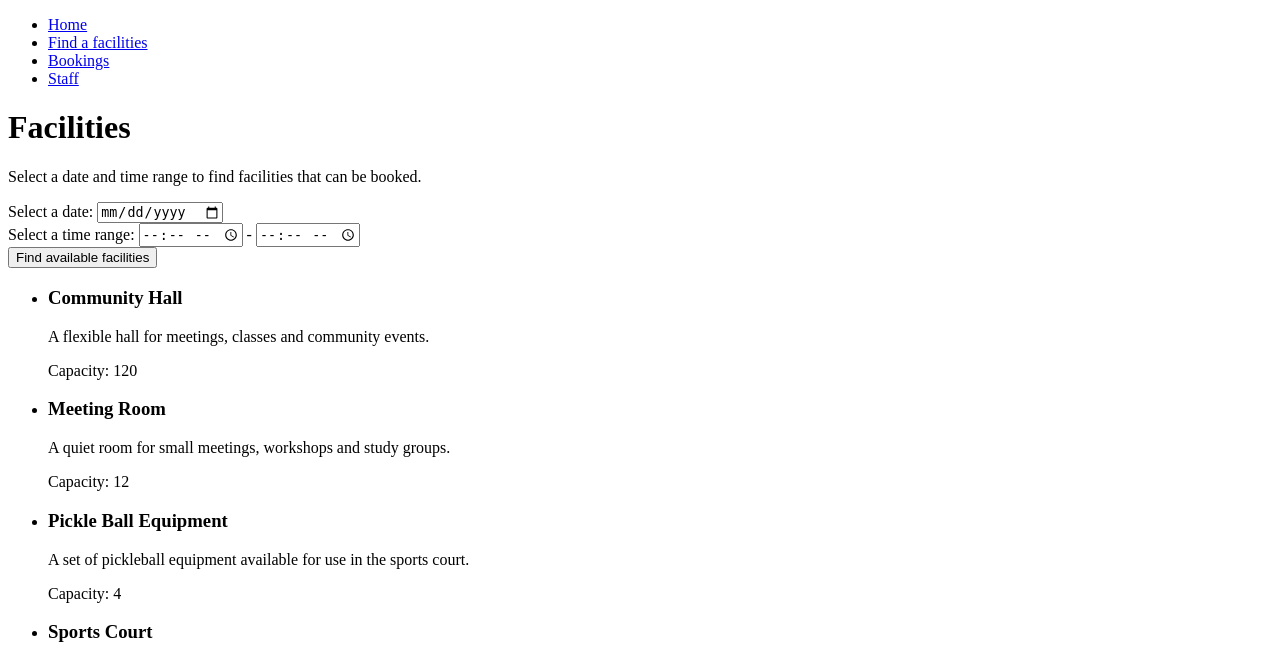
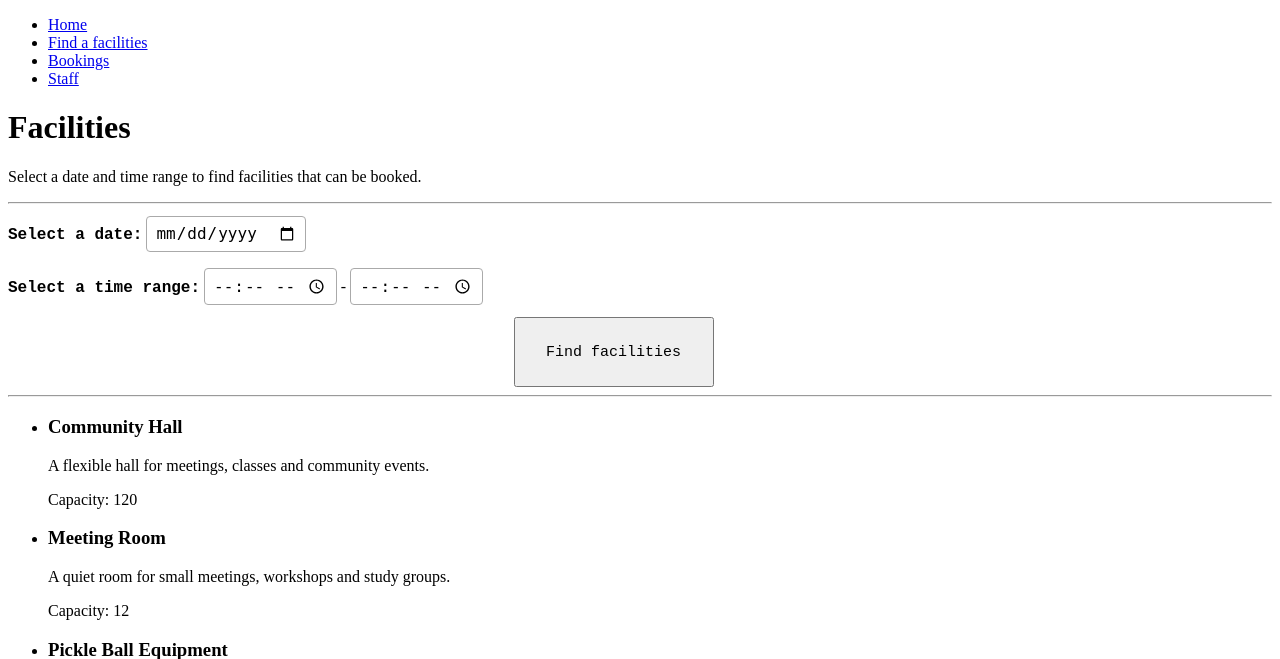
Before and after one commit to Domuow/CSIT214-Group-Project, a Flask app: page /facilities in a window 1280 px wide. Shown: the top 659 px of the page. Run offline with Flask 3, Linux system fonts and the light colour scheme; data comes from the database, SQL or seed files in the repository.

Commit message:
CSS implementation

```diff
--- /dev/null
+++ b/static/css/facilities.css
@@ -0,0 +1,20 @@
+  label {
+    font-family:'Courier New', Courier, monospace;
+    color: black;
+    font-weight: bold;
+  }
+
+.inputBox {
+    padding: 0.4rem 0.5rem;
+    margin: 0.25rem 0 0.75rem;
+    border: 1px solid #aaa;
+    border-radius: 4px;
+    font-size: 1rem;
+}
+.submit {
+    width: 200px;
+    height: 70px;
+    font-family: 'Courier New', Courier, monospace;
+    font-size: 15px;
+    margin-left: 40%;
+}
--- a/templates/facilities.html
+++ b/templates/facilities.html
@@ -1,19 +1,22 @@
 {% extends "layout.html" %}
 {% block js %}
     <!-- <script src="{{ url_for('static', filename='js/facilities.js') }}"></script> --> <!-- Link to the JavaScript file for the facilities page - commented as not used -->
+    <link href="/CSIT214-Group-Project/static/css/facilities.css" rel="stylesheet" />
 {% endblock %}
 {% block content %}
     <h1>Facilities</h1>
     <p>Select a date and time range to find facilities that can be booked.</p>
+<hr />
     <form method="POST" action="{{ url_for('facilities_search') }}">
         <label for="date">Select a date:</label>
-        <input type="date" id="date" name="date" value="{{ search.date }}" required>
+        <input class="inputBox" type="date" id="date" name="date" value="{{ search.date }}" required>
         <br>
         <label for="start-time">Select a time range:</label>
-        <input type="time" id="start-time" name="start-time" value="{{ search.start_time }}" required> -
-        <input type="time" id="end-time" name="end-time" value="{{ search.end_time }}" required>
+        <input class="inputBox" type="time" id="start-time" name="start-time" value="{{ search.start_time }}" required> -
+        <input class="inputBox" type="time" id="end-time" name="end-time" value="{{ search.end_time }}" required>
         <br>
-        <input type="submit" value="Find available facilities">
+        <input class="submit" type="submit" value="Find facilities">
+<hr />
     </form>
     {% if searched %}
         <h2>Available facilities</h2>
```
